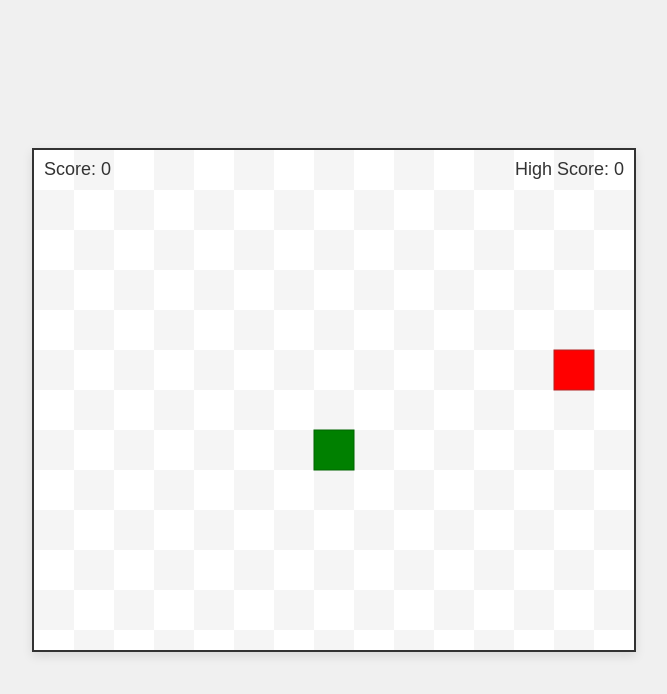
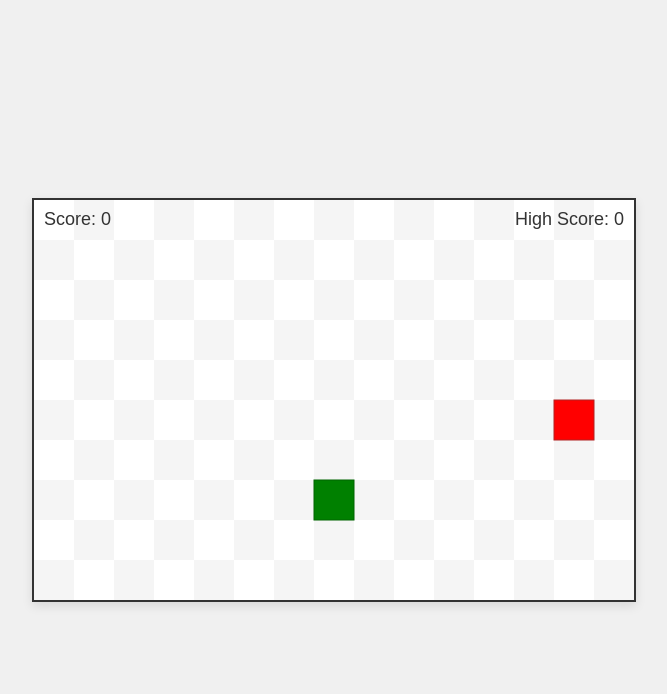
Before and after one commit to s1um/game, a plain HTML site: page Snake Game.html in a window 1280 px wide. Shown: the whole page, without its empty margins (306-973 px from the left). Drawn offline with Linux system fonts and the light colour scheme.

Commit message:
Update Snake Game.html

```diff
--- a/Snake Game.html
+++ b/Snake Game.html
@@ -28,7 +28,7 @@
 </head>
 <body>
 
-    <canvas id="gameCanvas" width="600" height="500"></canvas>
+    <canvas id="gameCanvas" width="600" height="400"></canvas>
 
     <script>
         const canvas = document.getElementById('gameCanvas');
@@ -284,4 +284,5 @@
 
     </script>
 </body>
+
 </html>
```
